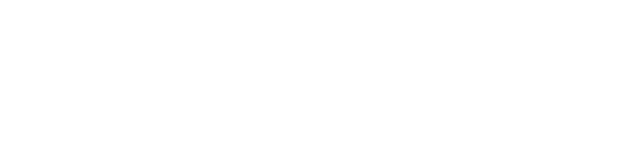
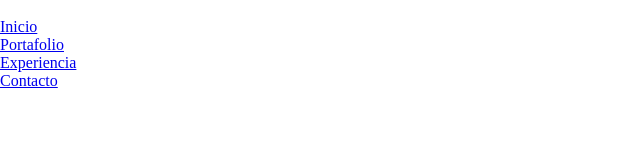
Before and after one commit to nayaritvp/Desafio6Portafolio, a plain HTML site: page index.html in a window 1280 px wide. Shown: the whole page, without its empty margins (0-640 px from the left). Drawn offline with Linux system fonts and the light colour scheme.

Commit message:
Actualizacon 18:56

```diff
--- a/asset/style.css
+++ b/asset/style.css
@@ -0,0 +1,8 @@
+*{
+    padding: 0;
+    margin: 0;
+}
+
+nav{
+    position: fixed;
+}
--- a/index.html
+++ b/index.html
@@ -1,14 +1,26 @@
 <!DOCTYPE html>
 <html lang="es">
-<head>
-    <meta charset="UTF-8">
-    <meta http-equiv="X-UA-Compatible" content="IE=edge">
-    <meta name="viewport" content="width=device-width, initial-scale=1.0">
-    <link rel="stylesheet" href="/asset/style.css">
-    <title>Desafio 6 Portafolio
-    </title>
-</head>
-<body>
+  <head>
+    <meta charset="UTF-8" />
+    <meta http-equiv="X-UA-Compatible" content="IE=edge" />
+    <meta name="viewport" content="width=device-width, initial-scale=1.0" />
+    <link rel="stylesheet" href="/asset/style.css" />
 
-</body>
+    <title>Desafio 6 Portafolio</title>
+  </head>
+  <body>
+    <header>
+      <nav>
+        <ul class="CabezeraIcono">
+          <li></li>
+        </ul>
+        <ul class="BarraLateral">
+          <li><a href="#">Inicio</a></li>
+          <li><a href="#">Portafolio</a></li>
+          <li><a href="#">Experiencia</a></li>
+          <li><a href="#">Contacto</a></li>
+        </ul>
+      </nav>
+    </header>
+  </body>
 </html>
```
